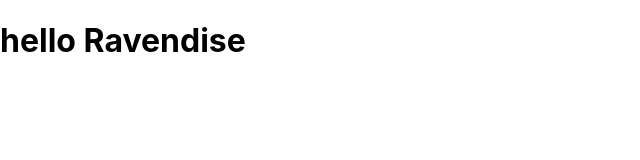
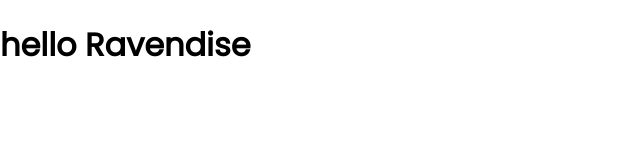
Before and after one commit to Repsoft-consultancy-services/Game-Project, a Next.js app: page / in a window 1280 px wide. Shown: the top 160 px of the page, without its empty margins (0-640 px from the left). Built offline with nearby package versions, Linux system fonts and the light colour scheme.

Commit message:
fonts css added

```diff
--- a/styles/globals.css
+++ b/styles/globals.css
@@ -1,9 +1,15 @@
+
+
+
+/* poppins */
+@import url('https://fonts.googleapis.com/css2?family=Poppins&display=swap');
+ /* opensans */
+@import url('https://fonts.googleapis.com/css2?family=Open+Sans&display=swap');
 html,
 body {
   padding: 0;
   margin: 0;
-  font-family: -apple-system, BlinkMacSystemFont, Segoe UI, Roboto, Oxygen,
-    Ubuntu, Cantarell, Fira Sans, Droid Sans, Helvetica Neue, sans-serif;
+  font-family: 'Poppins';
 }
 
 a {
@@ -14,13 +20,3 @@
 * {
   box-sizing: border-box;
 }
-
-@media (prefers-color-scheme: dark) {
-  html {
-    color-scheme: dark;
-  }
-  body {
-    color: white;
-    background: black;
-  }
-}
```
